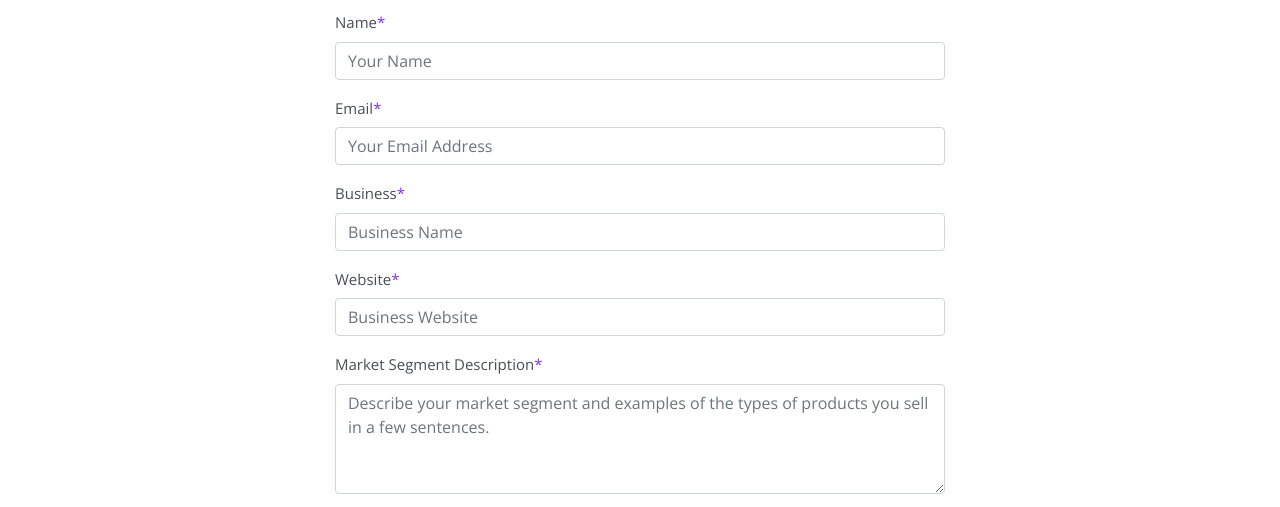
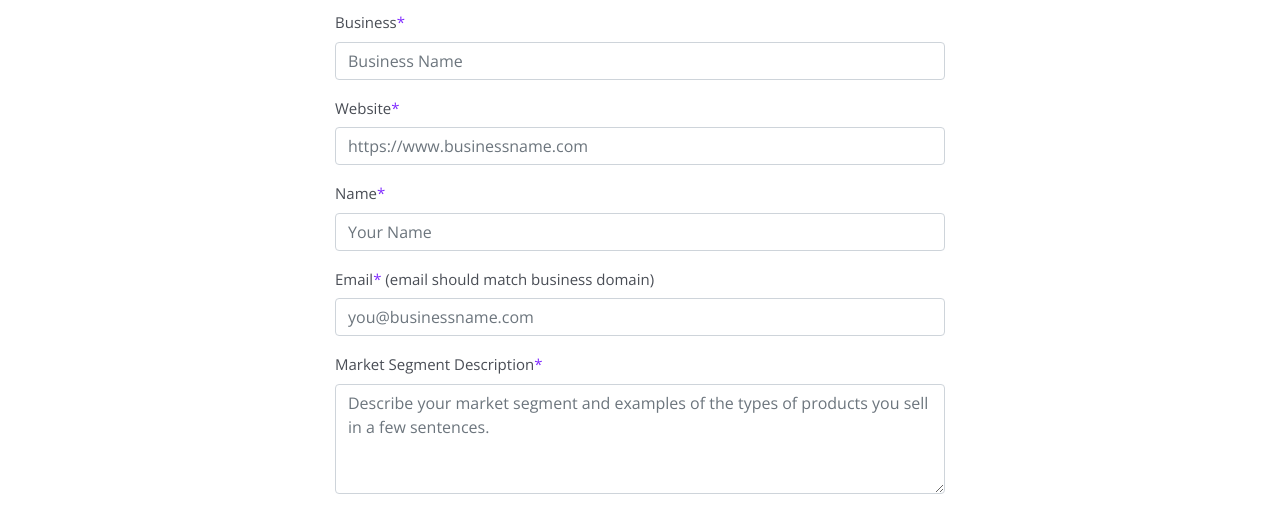
Before and after one commit to cmdlinebeep/plaidish_landing, a plain HTML site: page apply-brand.html in a window 1280 px wide. Shown: the part 698-1205 px from the top of the page. Drawn offline with nearby package versions, Linux system fonts and the light colour scheme.

Commit message:
business better wording

```diff
--- a/apply-brand.html
+++ b/apply-brand.html
@@ -93,20 +93,20 @@
 
             <form class="auth-form login-form" action="/thank-you?ref=brand">
                 <div class="form-group mb-3">
-                    <label class="apply-label" for="signin-name">Name<span class="asterisk">*</span></label>
-                    <input id="signin-name" name="signin-name" type="text" class="form-control" placeholder="Your Name" required>
-                </div>
-                <div class="form-group mb-3">
-                    <label class="apply-label" for="signin-email">Email<span class="asterisk">*</span></label>
-                    <input id="signin-email" name="signin-email" type="email" class="form-control" placeholder="Your Email Address" required>
-                </div>
-                <div class="form-group mb-3">
                     <label class="apply-label" for="biz-name">Business<span class="asterisk">*</span></label>
                     <input id="biz-name" name="biz-name" type="text" class="form-control" placeholder="Business Name" required>
                 </div>
                 <div class="form-group mb-3">
                     <label class="apply-label" for="biz-site">Website<span class="asterisk">*</span></label>
-                    <input id="biz-site" name="biz-site" type="url" class="form-control" placeholder="Business Website" required>
+                    <input id="biz-site" name="biz-site" type="url" class="form-control" placeholder="https://www.businessname.com" required>
+                </div>
+                <div class="form-group mb-3">
+                    <label class="apply-label" for="signin-name">Name<span class="asterisk">*</span></label>
+                    <input id="signin-name" name="signin-name" type="text" class="form-control" placeholder="Your Name" required>
+                </div>
+                <div class="form-group mb-3">
+                    <label class="apply-label" for="signin-email">Email<span class="asterisk">*</span> (email should match business domain)</label>
+                    <input id="signin-email" name="signin-email" type="email" class="form-control" placeholder="you@businessname.com" required>
                 </div>
                 <div class="form-group">
                     <label class="apply-label" for="market_segment">Market Segment Description<span class="asterisk">*</span></label>
```
